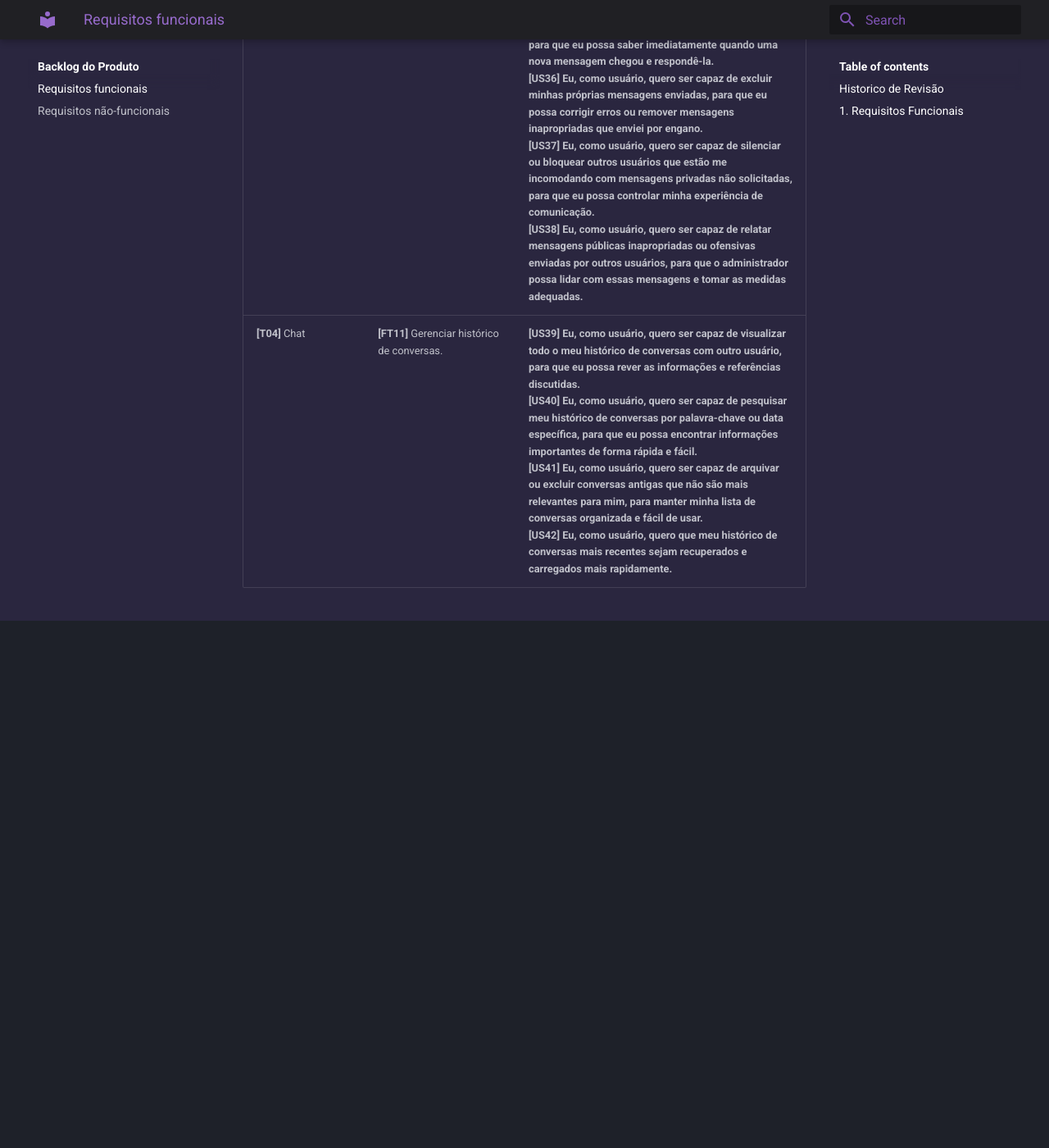
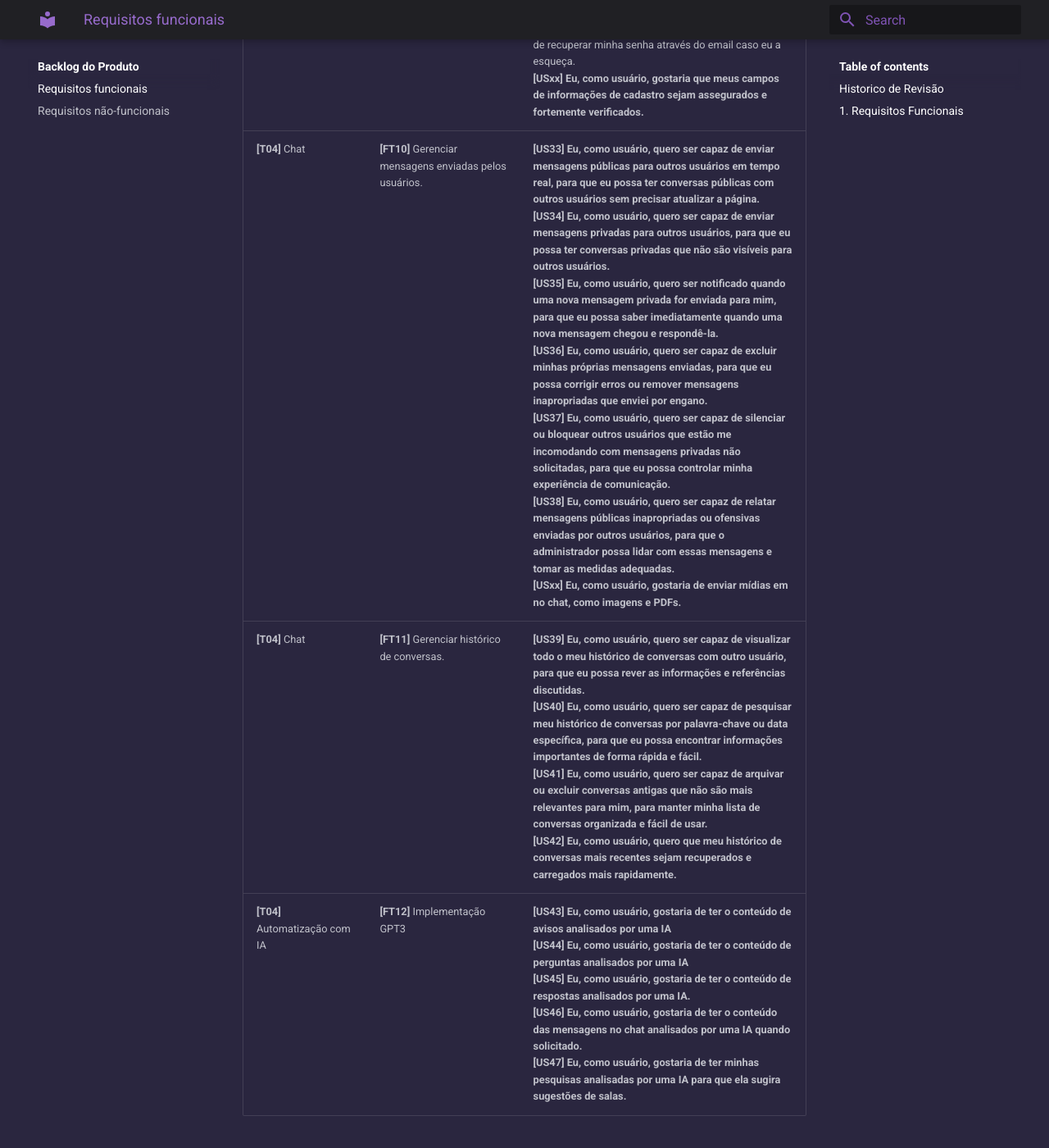
Before and after one commit to mdsreq-fga-unb/2023.1-TwoDo, an MkDocs documentation site: the page built from docs/backlog/index.md, in a window 1280 px wide and 1400 px high, scrolled down 2624 px. Shown: the whole window at 82% size. Built offline with MkDocs 1.6.1 and Material for MkDocs 9.7.7, drawn with Linux system fonts in a browser that asks for light colours; before the commit the page ends 3381 px from its top, so only the background shows below that; some of the changed text lies outside the part shown.

Commit message:
garantia

```diff
--- a/docs/backlog/index.md
+++ b/docs/backlog/index.md
@@ -1,9 +1,11 @@
+#Backlog ConectaFGA
 ## Historico de Revisão
 
 | Data     | Versão | Descrição                  | Autor(es)                                                                          |
 |----------|--------|----------------------------|---------------------------------------------------------------------------------------------|
 |01/05/2023|   0.1  | Definição do backlog do produto        |[Arthur](https://github.com/Arthrok)                           |
 |08/05/2023|0.2|Modificações nos Requisitos Não-Funcionais|[Yasmim](https://github.com/yaskisoba)|
+|08/05/2023|0.3|Alteração na estrutura de disposição das US, novas US adicionadas|[Yasmim](https://github.com/yaskisoba), [Arthur](https://github.com/Arthrok), [Eric](https://github.com/ericbky), [Fábio](https://github.com/fabioaletorres)|
 
 
 
@@ -12,13 +14,14 @@
 | Tema | Feature | User Stories                                                         |
 |-------|---------|-------------------------------------------------------------------|
 |**[T01]** Fórum de Dúvidas | **[FT01]** Gerenciar avisos para os usuários do sistema.  | **[US01]** Eu, como usuário, gostaria de cadastrar avisos para informar notícias de acontecimentos como monitorias.<br> **[US02]** Eu, como usuário, gostaria de visualizar uma lista de avisos feitos para ficar ciente dos acontecimentos da Universidade. <br> **[US03]** Eu, como usuário, gostaria de apagar meus avisos para caso de escrita incorreta ou passagem de prazo. <br> **[US04]** Eu, como usuário gostaria de salvar os avisos que me interessem, para não perde-los e poder verifica-los mais facilmente depois.         |
-| **[T01]** Fórum de Dúvidas    | **[FT02]** Gerenciar perguntas feitas pelos usuários.    | **[US05]** Eu, como usuário, gostaria de ser capaz de publicar perguntas para tirar minhas dúvidas.<br> **[US06]** Eu, como usuário, gostaria de visualizar perguntas para fins de busca e estudo. <br> **[US07]** Eu, como usuário, gostaria de pesquisar perguntas por tema para fins de estudo. <br> **[US08]** Eu, como usuário, gostaria de poder deletar as minhas perguntas para caso de escrita incorreta. <br> **[US09]** Eu, como usuário, gostaria de salvar as perguntas que me interessem, para não perde-los e poder verifica-los mais facilmente depois.  |
+| **[T01]** Fórum de Dúvidas    | **[FT02]** Gerenciar perguntas feitas pelos usuários.    | **[US05]** Eu, como usuário, gostaria de ser capaz de publicar perguntas para tirar minhas dúvidas.<br> **[US06]** Eu, como usuário, gostaria de visualizar perguntas para fins de busca e estudo. <br> **[US07]** Eu, como usuário, gostaria de pesquisar perguntas por tema para fins de estudo. <br> **[US08]** Eu, como usuário, gostaria de poder deletar as minhas perguntas para caso de escrita incorreta. <br> **[US09]** Eu, como usuário, gostaria de salvar as perguntas que me interessem, para não perde-los e poder verifica-los mais facilmente depois. <br> **[USxx]** **Eu, como usuário, gostaria de obter resultados de buscas por disciplinas de forma abreviada para fins de agilidade na busca.** <br> **[USxx]** **Eu, como usuário, gostaria de encontrar as disciplinas filtradas por cada curso, cada uma em seu devido campo disponível.**  |
 **[T01]** Fórum de Dúvidas | **[FT03]** Gerenciar respostas dadas pelos usuários.   | **[US10]** Eu,  como usuário, gostaria de poder responder todas as perguntas disponibilizadas no forum para fins de ajudar outros usuarios. <br> **[US11]** Eu, como usuário, gostaria de ser capaz de visualizar as respostas para fins de soluções de dúvidas. <br> **[US12]** 	Eu, como usuário, gostaria de deletar minhas respostas para fim de escrita incorreta.|
 | **[T02]** Ranking para Classificação de Usuários    | **[FT04]** Gerenciar ranqueamento de usuários com base em sua atividade.     | **[US13]** Eu, como usuário, gostaria de dar nota para os outros usuários para mudar suas posições no ranking. <br> **[US14]** Eu, como usuário, gostaria de visualizar a minha posição no ranking geral para fins de melhora-la. <br> **[US15]** **Eu, como usuário, gostaria de editar meus avisos em caso de erro de digitação e etc.** <br> **[US16]** **Eu, como usuário, gostaria de editar minhas perguntas em caso de erro de digitação e etc.** <br> **[US17]** **Eu, como usuário, gostaria de editar minhas respostas em caso de erro de digitação e etc.** <br>  **[US18]**    **Eu, como usuário, gostaria de responder as respostas de outros usuários.** <br> **[US19]** **Eu, como usuário, gostaria de responder os avisos enviados pela monitora.**|
 | **[T02]** Ranking para Classificação de Usuários    | **[FT05]** Gerenciar ranqueamento de perguntas com base em sua popularidade.    | **[US20]** Eu, como usuário, gostaria de visualizar as perguntas do fórum conforme a ordem de rankeamento para saber as perguntas mais e menos relevantes. <br> **[US21]** Eu, como usuário, gostaria de avaliar as perguntas feitas por outros usuários para fins de nivelamentos.     |
 | **[T02]** Ranking para Classificação de Usuários    | **[FT06]** Gerenciar ranqueamento de respostas com base em sua qualidade.    | **[US22]** Eu, como usuário, gostaria de avaliar as respostas fornecidas para fim de destaque das melhores respostas.<br> **[US23]** Eu, como usuário, gostaria de visualizar as respostas em ordem de rankeamento, para saber as melhores respostas fornecidas.|
 | **[T02]** Ranking para Classificação de Usuários    | **[FT07]** Gerenciar ranqueamento de avisos com base em sua relevância.   | **[US24]** Eu, como usuário, gostaria de avaliar os avisos postados para fim de destaque dos mais importantes. <br> **[US25]** Eu, como usuário, gostaria de visualizar os avisos em ordem de rankeamento, para saber quais sao os principais avisos da faculdade.       |
-| **[T03]** Administração de Usuários | **[FT08]** Gerenciar usuários do sistema, incluindo exclusões.    | **[US26]** Eu, como usuário, gostaria de me cadastrar no sistema para utilizar suas funcionalidades. <br> **[US27]** Eu, como usuário, gostaria de visualizar os meus dados cadastrais em uma aba de perfil para poder conferir se as informações estão corretas. <br> **[US28]** Eu, como usuário, gostaria de ter a possibilidade de buscar outros usuários para poder averiguar as perguntas que um usuário já fez. <br> **[US29]** Eu, como usuário, gostaria de editar os dados do meu perfil para caso alguma informação tenha sido preenchida incorretamente possa ser mudada. <br> **[US30]** Eu, como usuário, gostaria de ter a possibilidade de deletar minha conta para caso não deseje mais utilizá-la.  |
-| **[T03]** Administração de Usuários | **[FT09]** 	Gerenciar autenticação de dados dos usuários.   | **[US31]** Eu, como usuário, gostaria de realizar login com email e senha para adentrar no sistema. <br> **[US32]** Eu, como usuário, gostaria de ter a possibilidade de recuperar minha senha através do email caso eu a esqueça. |
-| **[T04]** Chat   | **[FT10]** Gerenciar mensagens enviadas pelos usuários.     | **[US33]** **Eu, como usuário, quero ser capaz de enviar mensagens públicas para outros usuários em tempo real, para que eu possa ter conversas públicas com outros usuários sem precisar atualizar a página.** <br> **[US34]** **Eu, como usuário, quero ser capaz de enviar mensagens privadas para outros usuários, para que eu possa ter conversas privadas que não são visíveis para outros usuários.** <br> **[US35]** **Eu, como usuário, quero ser notificado quando uma nova mensagem privada for enviada para mim, para que eu possa saber imediatamente quando uma nova mensagem chegou e respondê-la.** <br> **[US36]** **Eu, como usuário, quero ser capaz de excluir minhas próprias mensagens enviadas, para que eu possa corrigir erros ou remover mensagens inapropriadas que enviei por engano.** <br> **[US37]** **Eu, como usuário, quero ser capaz de silenciar ou bloquear outros usuários que estão me incomodando com mensagens privadas não solicitadas, para que eu possa controlar minha experiência de comunicação.** <br> **[US38]** **Eu, como usuário, quero ser capaz de relatar mensagens públicas inapropriadas ou ofensivas enviadas por outros usuários, para que o administrador possa lidar com essas mensagens e tomar as medidas adequadas.**|
+| **[T03]** Administração de Usuários | **[FT08]** Gerenciar usuários do sistema, incluindo exclusões.    | **[US26]** Eu, como usuário, gostaria de me cadastrar no sistema para utilizar suas funcionalidades. <br> **[US27]** Eu, como usuário, gostaria de visualizar os meus dados cadastrais em uma aba de perfil para poder conferir se as informações estão corretas. <br> **[US28]** Eu, como usuário, gostaria de ter a possibilidade de buscar outros usuários para poder averiguar as perguntas que um usuário já fez. <br> **[US29]** Eu, como usuário, gostaria de editar os dados do meu perfil para caso alguma informação tenha sido preenchida incorretamente possa ser mudada. <br> **[US30]** Eu, como usuário, gostaria de ter a possibilidade de deletar minha conta para caso não deseje mais utilizá-la. <br> **[USxx]** **Eu, como usuário, gostaria de visualizar perfis de outros usuários quando o mesmo for selecionado.** <br> **[USxx]** **Eu, como usuário, gostaria de personalizar e adicionar uma foto ao meu perfil.**  |
+| **[T03]** Administração de Usuários | **[FT09]** 	Gerenciar autenticação de dados dos usuários.   | **[US31]** Eu, como usuário, gostaria de realizar login com email e senha para adentrar no sistema. <br> **[US32]** Eu, como usuário, gostaria de ter a possibilidade de recuperar minha senha através do email caso eu a esqueça. <br> **[USxx]** **Eu, como usuário, gostaria que meus campos de informações de cadastro sejam assegurados e fortemente verificados.** |
+| **[T04]** Chat   | **[FT10]** Gerenciar mensagens enviadas pelos usuários.     | **[US33]** **Eu, como usuário, quero ser capaz de enviar mensagens públicas para outros usuários em tempo real, para que eu possa ter conversas públicas com outros usuários sem precisar atualizar a página.** <br> **[US34]** **Eu, como usuário, quero ser capaz de enviar mensagens privadas para outros usuários, para que eu possa ter conversas privadas que não são visíveis para outros usuários.** <br> **[US35]** **Eu, como usuário, quero ser notificado quando uma nova mensagem privada for enviada para mim, para que eu possa saber imediatamente quando uma nova mensagem chegou e respondê-la.** <br> **[US36]** **Eu, como usuário, quero ser capaz de excluir minhas próprias mensagens enviadas, para que eu possa corrigir erros ou remover mensagens inapropriadas que enviei por engano.** <br> **[US37]** **Eu, como usuário, quero ser capaz de silenciar ou bloquear outros usuários que estão me incomodando com mensagens privadas não solicitadas, para que eu possa controlar minha experiência de comunicação.** <br> **[US38]** **Eu, como usuário, quero ser capaz de relatar mensagens públicas inapropriadas ou ofensivas enviadas por outros usuários, para que o administrador possa lidar com essas mensagens e tomar as medidas adequadas.** <br> **[USxx]** **Eu, como usuário, gostaria de enviar mídias em no chat, como imagens e PDFs.** |
 | **[T04]** Chat   | **[FT11]** Gerenciar histórico de conversas.     | **[US39]** **Eu, como usuário, quero ser capaz de visualizar todo o meu histórico de conversas com outro usuário, para que eu possa rever as informações e referências discutidas.** <br> **[US40]** **Eu, como usuário, quero ser capaz de pesquisar meu histórico de conversas por palavra-chave ou data específica, para que eu possa encontrar informações importantes de forma rápida e fácil.** <br> **[US41]** **Eu, como usuário, quero ser capaz de arquivar ou excluir conversas antigas que não são mais relevantes para mim, para manter minha lista de conversas organizada e fácil de usar.** <br> **[US42]** **Eu, como usuário, quero que meu histórico de conversas mais recentes sejam recuperados e carregados mais rapidamente.**  |
+| **[T04]** Automatização com IA   | **[FT12]** Implementação GPT3     | **[US43]** **Eu, como usuário, gostaria de ter o conteúdo de avisos analisados por uma IA** <br> **[US44]** **Eu, como usuário, gostaria de ter o conteúdo de perguntas analisados por uma IA** <br> **[US45]** **Eu, como usuário, gostaria de ter o conteúdo de respostas analisados por uma IA.** <br> **[US46]** **Eu, como usuário, gostaria de ter o conteúdo das mensagens no chat analisados por uma IA quando solicitado.**<br> **[US47]** **Eu, como usuário, gostaria de ter minhas pesquisas analisadas por uma IA para que ela sugira sugestões de salas.**  |
```
